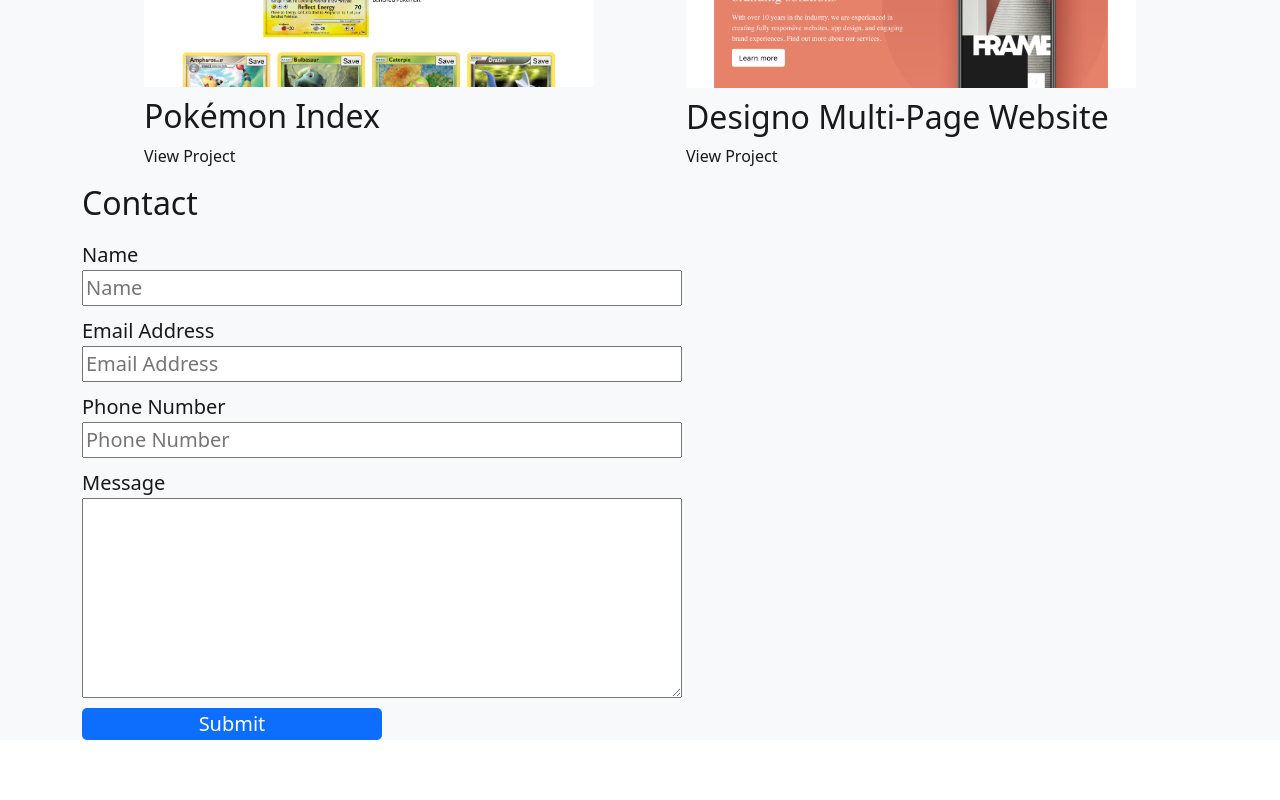
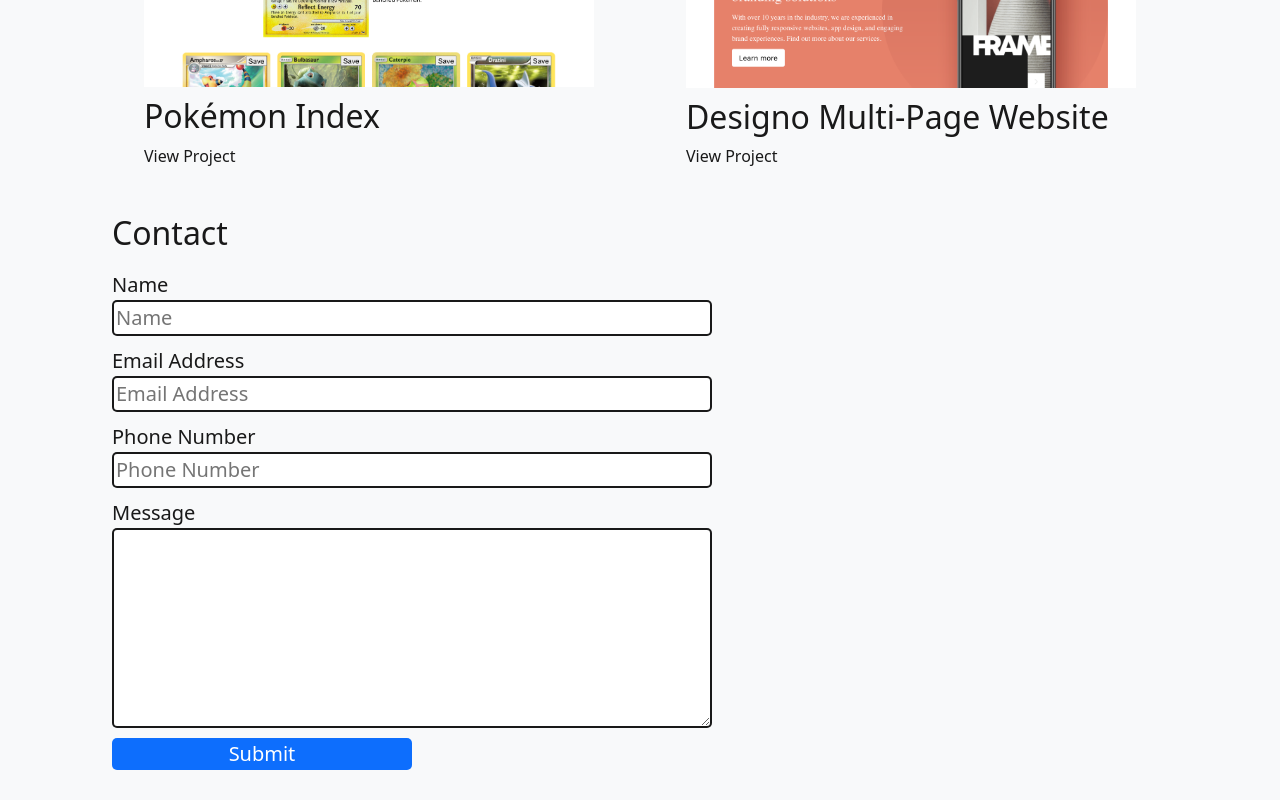
Before and after one commit to thomasgilmore/portfolio2022, a React (Create React App) app: page / in a window 1280 px wide. Shown: the part 1560-2360 px from the top of the page. Before the commit the page ends 2300 px from the top, so only its background shows below. Built offline with nearby package versions, Linux system fonts and the light colour scheme.

Commit message:
added styleing for dark and light mode for Contact.js and more padding

```diff
--- a/src/Components/Contact.js
+++ b/src/Components/Contact.js
@@ -8,16 +8,16 @@ export default function Contact() {
     <form className='contactForm' id="contact">
       <h2>Contact</h2>
       <label>Name
-        <input type="text" name="Name" placeholder='Name' onChange={handeContactNameChange} required />
+        <input type="text" className={`${theme}ContactFormInput`} name="Name" placeholder='Name' onChange={handeContactNameChange} required />
       </label>
       <label>Email Address
-        <input type="email" name="Email" placeholder='Email Address' onChange={handeContactEmailChange} pattern = "^([a-z0-9._%+-]+@[a-z0-9.-]+\.[a-z]{2,3})|(\d{3}-\d{3}-\d{4})$" required />
+        <input type="email" className={`${theme}ContactFormInput`} name="Email" placeholder='Email Address' onChange={handeContactEmailChange} pattern = "^([a-z0-9._%+-]+@[a-z0-9.-]+\.[a-z]{2,3})|(\d{3}-\d{3}-\d{4})$" required />
       </label>
       <label>Phone Number
-        <input type="text" name="Phone Number" placeholder='Phone Number' onChange={handeContactPhoneNumberChange} />
+        <input type="text" className={`${theme}ContactFormInput`} name="Phone Number" placeholder='Phone Number' onChange={handeContactPhoneNumberChange} />
       </label>
       <label>Message
-        <textarea onChange={handeContactMessageChange} required />
+        <textarea className={`${theme}ContactFormTextArea`} onChange={handeContactMessageChange} required />
       </label>
       <button className={`${theme}ContactSubmitButton`}>Submit</button>
     </form>
--- a/src/Components/contact.css
+++ b/src/Components/contact.css
@@ -3,6 +3,7 @@
   flex-direction: column;
   font-size: 20px;
   gap: 10px;
+  padding: 30px;
 }
 
 .contactForm label {
@@ -12,9 +13,11 @@
 
 .contactForm input {
   max-width: 600px;
+  border-radius: 5px;
 }
 
 .contactForm textarea {
   max-width: 600px;
   height: 200px;
+  border-radius: 5px;
 }
--- a/src/darkMode.css
+++ b/src/darkMode.css
@@ -37,6 +37,14 @@
   color: #FFFFFF;
 }
 
+.darkContactFormInput {
+  border: 2px solid #FFFFFF;
+}
+
+.darkContactFormTextArea {
+  border: 2px solid #FFFFFF;
+}
+
 @media (prefers-color-scheme: dark) {
   .dark {
     background-color: #212529;
--- a/src/lightMode.css
+++ b/src/lightMode.css
@@ -37,6 +37,14 @@
   color: #000000E6;
 }
 
+.lightContactFormInput {
+  border: 2px solid #000000E6;
+}
+
+.lightContactFormTextArea {
+  border: 2px solid #000000E6;
+}
+
 @media (prefers-color-scheme: light) {
   .light {
     background-color: #F8F9FA;
```
